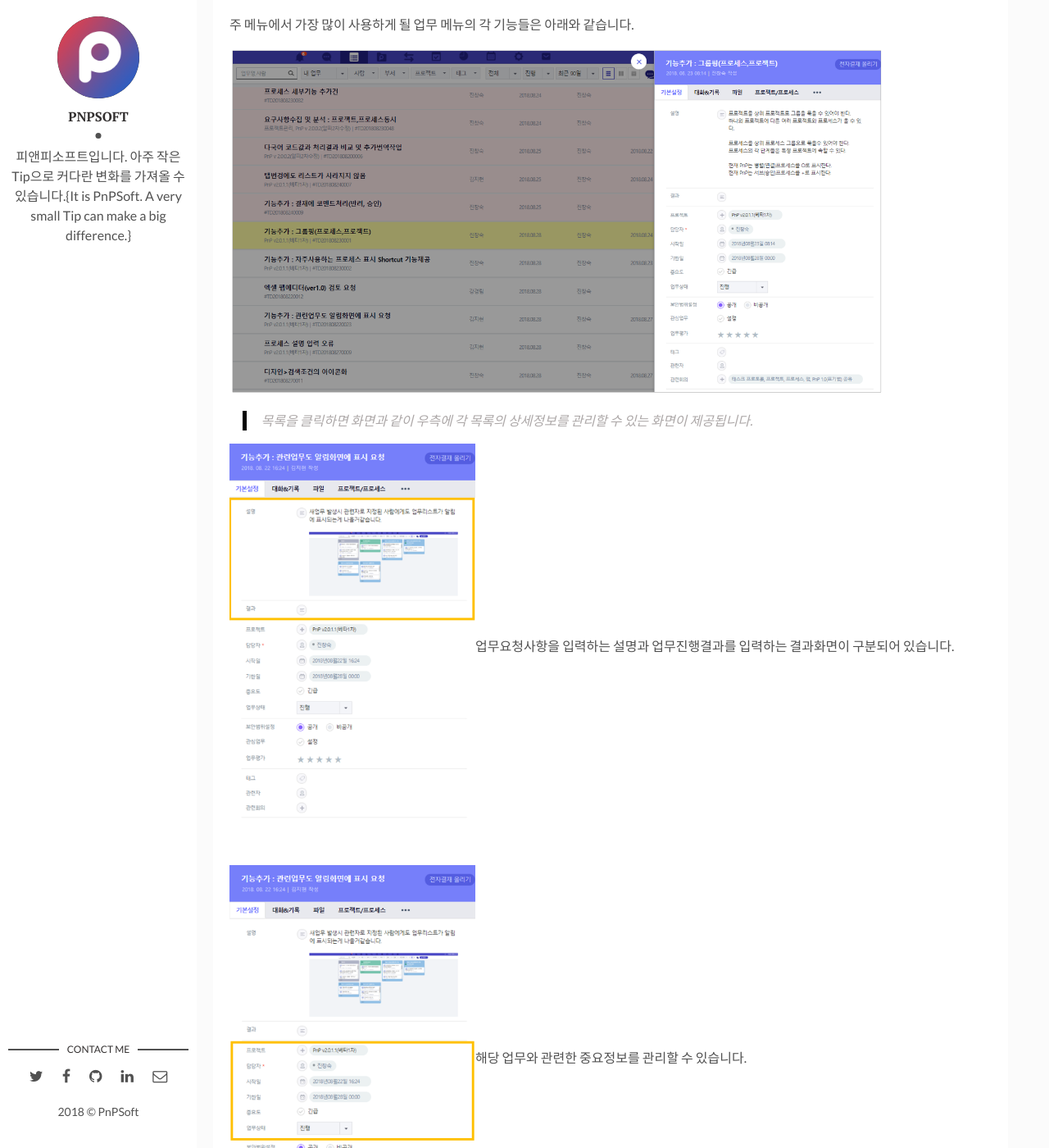
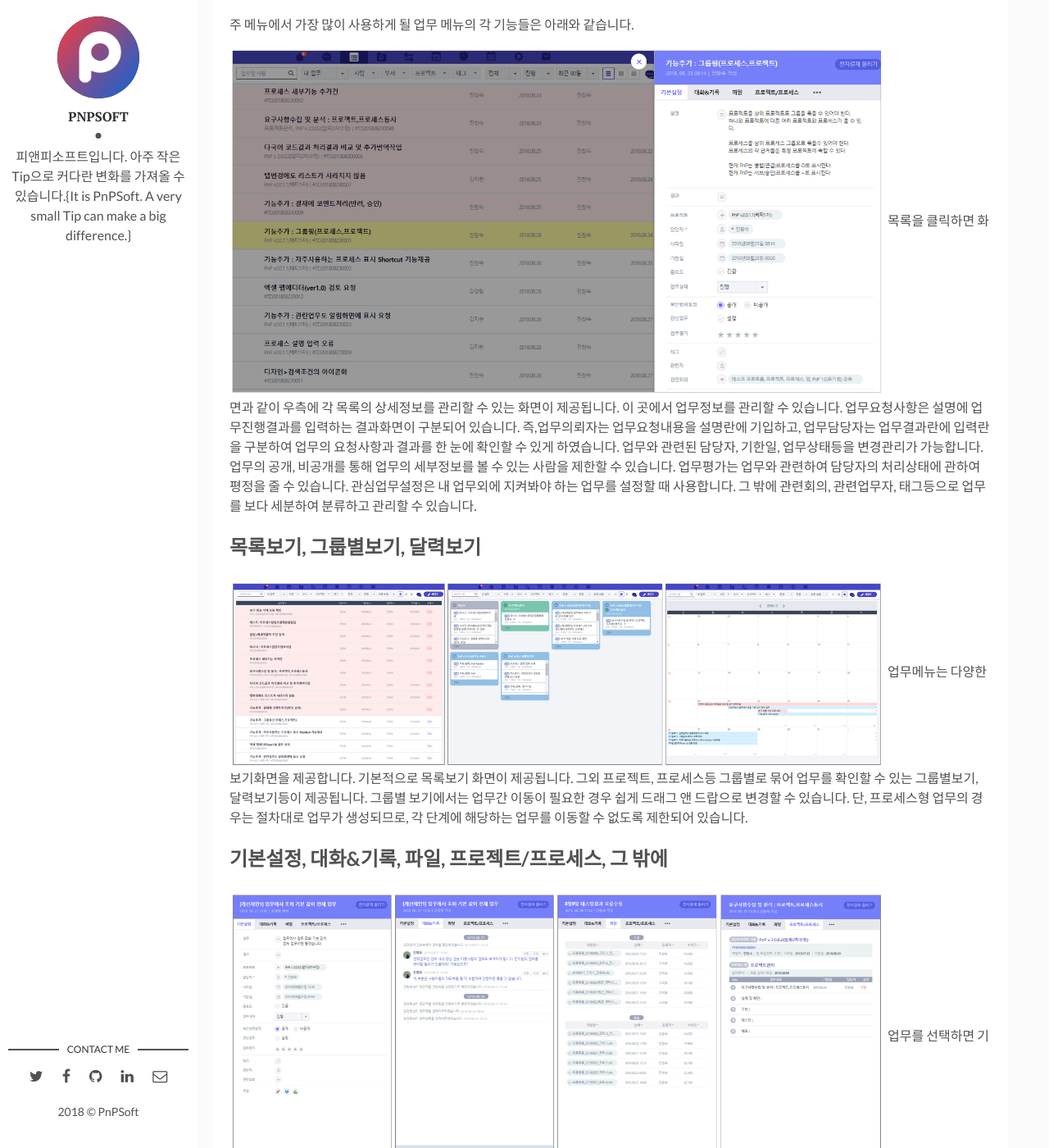
Before and after one commit to pnpsoft/pnpsoft.github.io, a Jekyll site: the page built from _posts/2018-08-27-how-to-use-pnp-02.markdown, in a window 1280 px wide and 1400 px high, scrolled down 1215 px. Shown: the whole window at 82% size. Built offline with Jekyll 4.4.1, drawn with Linux system fonts in a browser that asks for light colours; comment, search, counter and statistics services are not loaded; some of the changed text lies outside the part shown.

Commit message:
Update 2018-08-27-how-to-use-pnp-02.markdown

```diff
--- a/_posts/2018-08-27-how-to-use-pnp-02.markdown
+++ b/_posts/2018-08-27-how-to-use-pnp-02.markdown
@@ -21,17 +21,9 @@ pnpdot.com의 기본구성은 주메뉴부분, 서브메뉴로 검색조건이
 
 주 메뉴에서 가장 많이 사용하게 될 업무 메뉴의 각 기능들은 아래와 같습니다.
 
-
 <img src="{{site.baseurl}}/assets/img/task/task02.PNG" alt="alt text" width="800" height="auto">
-> 목록을 클릭하면 화면과 같이 우측에 각 목록의 상세정보를 관리할 수 있는 화면이 제공됩니다.
-
-<img src="{{site.baseurl}}/assets/img/task/task02_01.PNG" alt="alt text" width="300" height="auto">업무요청사항을 입력하는 설명과 업무진행결과를 입력하는 결과화면이 구분되어 있습니다.
-
-<img src="{{site.baseurl}}/assets/img/task/task02_02.PNG" alt="alt text" width="300" height="auto">해당 업무와 관련한 중요정보를 관리할 수 있습니다.
-
-<img src="{{site.baseurl}}/assets/img/task/task02_03.PNG" alt="alt text" width="300" height="auto">해당 업무의 공개, 비공개를 통해 업무의 세부정보를 볼 수 있는 사람을 제한할 수 있습니다. 업무평가는 업무와 관련하여 담당자의 처리상태에 관하여 평정을 줄 수 있습니다. 관심업무설정은 내 업무외에 지켜봐야 하는 업무를 설정할 때 사용합니다.
-
-<img src="{{site.baseurl}}/assets/img/task/task02_04.PNG" alt="alt text" width="300" height="auto">그 밖에 관련회의, 관련업무자, 태그등으로 업무로 보다 세분하여 분류하고 관리할 수 있습니다.
+목록을 클릭하면 화면과 같이 우측에 각 목록의 상세정보를 관리할 수 있는 화면이 제공됩니다.
+이 곳에서 업무정보를 관리할 수 있습니다. 업무요청사항은 설명에 업무진행결과를 입력하는 결과화면이 구분되어 있습니다. 즉,업무의뢰자는 업무요청내용을 설명란에 기입하고, 업무담당자는 업무결과란에 입력란을 구분하여 업무의 요청사항과 결과를 한 눈에 확인할 수 있게 하였습니다. 업무와 관련된 담당자, 기한일, 업무상태등을 변경관리가 가능합니다. 업무의 공개, 비공개를 통해 업무의 세부정보를 볼 수 있는 사람을 제한할 수 있습니다. 업무평가는 업무와 관련하여 담당자의 처리상태에 관하여 평정을 줄 수 있습니다. 관심업무설정은 내 업무외에 지켜봐야 하는 업무를 설정할 때 사용합니다. 그 밖에 관련회의, 관련업무자, 태그등으로 업무를 보다 세분하여 분류하고 관리할 수 있습니다.
 
 ## 목록보기, 그룹별보기, 달력보기
 <img src="{{site.baseurl}}/assets/img/task/task04.PNG" alt="alt text" width="800" height="auto">
```
